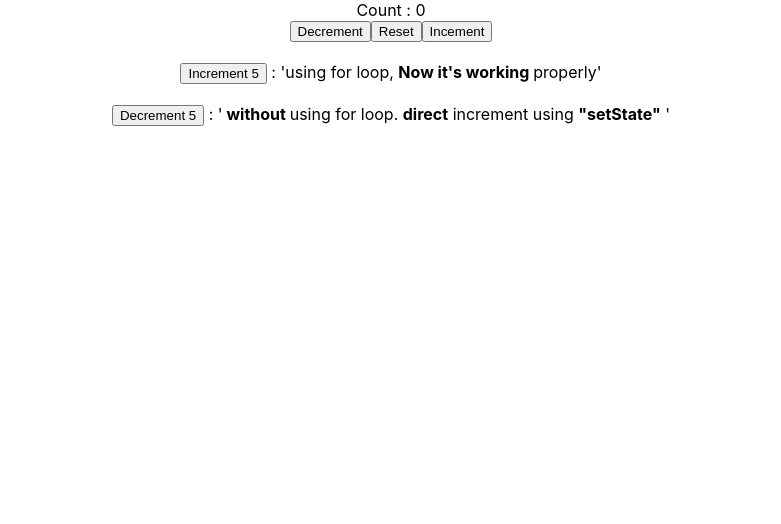
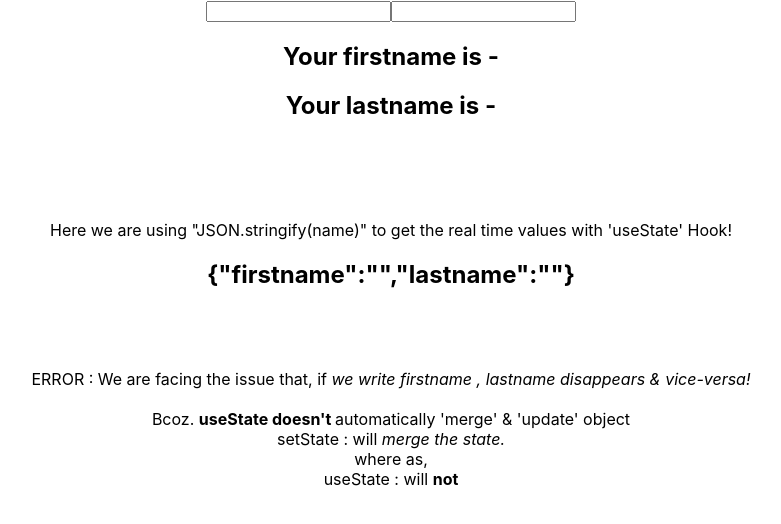
Before and after one commit to Rishabh0262/react-hooks, a React (Create React App) app: page / in a window 1280 px wide. Shown: the top 524 px of the page, without its empty margins (249-1030 px from the left). Built offline with nearby package versions, Linux system fonts and the light colour scheme.

Commit message:
we used js-Object as stateVariable in useStateHook. which has some 'merge & update' issues. which can be resovled manually. Using '...' -> 'spread operator' while useState initialization.

```diff
--- a/src/App.js
+++ b/src/App.js
@@ -3,12 +3,20 @@ import './App.css';
 import ClassCounter from './components/ClassCounter';
 import HookCounter from './components/HookCounter';
 import HookCounter2 from './components/HookCounter2';
+import HookCounter3 from './components/HookCounter3';
 
 function App() {
   return (
     <div className="App">
+
+      {/* ***** useState with object,  Hook in React *********** */}
+      <HookCounter3 />
+
+
+
+
       {/* ***** useState with previous State,  Hook in React *********** */}
-      <HookCounter2 />
+      {/* <HookCounter2 /> */}
 
       {/*   ************ useState Hook in React ***********
 
--- a/src/components/HookCounter.js
+++ b/src/components/HookCounter.js
@@ -7,7 +7,7 @@ function HookCounter() {
         //  returns : <current value> of the 'state-property' & a 'Method' i.e, capable of <'UPDATE'> 'state-property'.
 
     const [count, setCount] = useState(0)    //    -------------------------------    Syntax is Array-destructuring. i.e, a Feature in ES6.
-    //    [<stateName>, <handlerFunctionName()>] = useState(<initial_state_value>)
+    //    [<stateVariableName>, <handlerFunctionName()>] = useState(<initial_state_value>)
 
   return (
     <div>
--- /dev/null
+++ b/src/components/HookCounter3.js
@@ -0,0 +1,46 @@
+import React, { useState } from 'react'
+
+function HookCounter3() {
+    const [name, setName] = useState({ firstname: '', lastname: '' })
+
+
+
+    return (
+        <div>
+            <input
+                type='text'
+                value={name.firstname}
+                onChange={e => setName({firstname : e.target.value})}
+            />
+
+            <input type='text'
+                value={name.lastname}
+                onChange={e => setName({lastname : e.target.value})}
+            />
+
+            <h2>Your firstname is -  {name.firstname}</h2>
+            <h2>Your lastname is -  {name.lastname}</h2>
+<br/><br/>
+<br/><br/>
+
+            Here we are using "JSON.stringify(name)" to get the real time values with 'useState' Hook!
+            <h2>{JSON.stringify(name)}</h2>
+            <br/><br/>
+            <br/>
+            ERROR : We are facing the issue that, if <i> we write firstname , lastname disappears  & vice-versa! </i>
+<br/><br/>
+                    Bcoz. <b> useState doesn't </b> automatically 'merge' & 'update' object
+                    <br/>
+            setState : will <i>merge the state.</i>
+            <br/> where as, <br/>
+            useState : will <b>not</b>
+
+
+
+
+
+    </div >
+  )
+}
+
+export default HookCounter3
```
